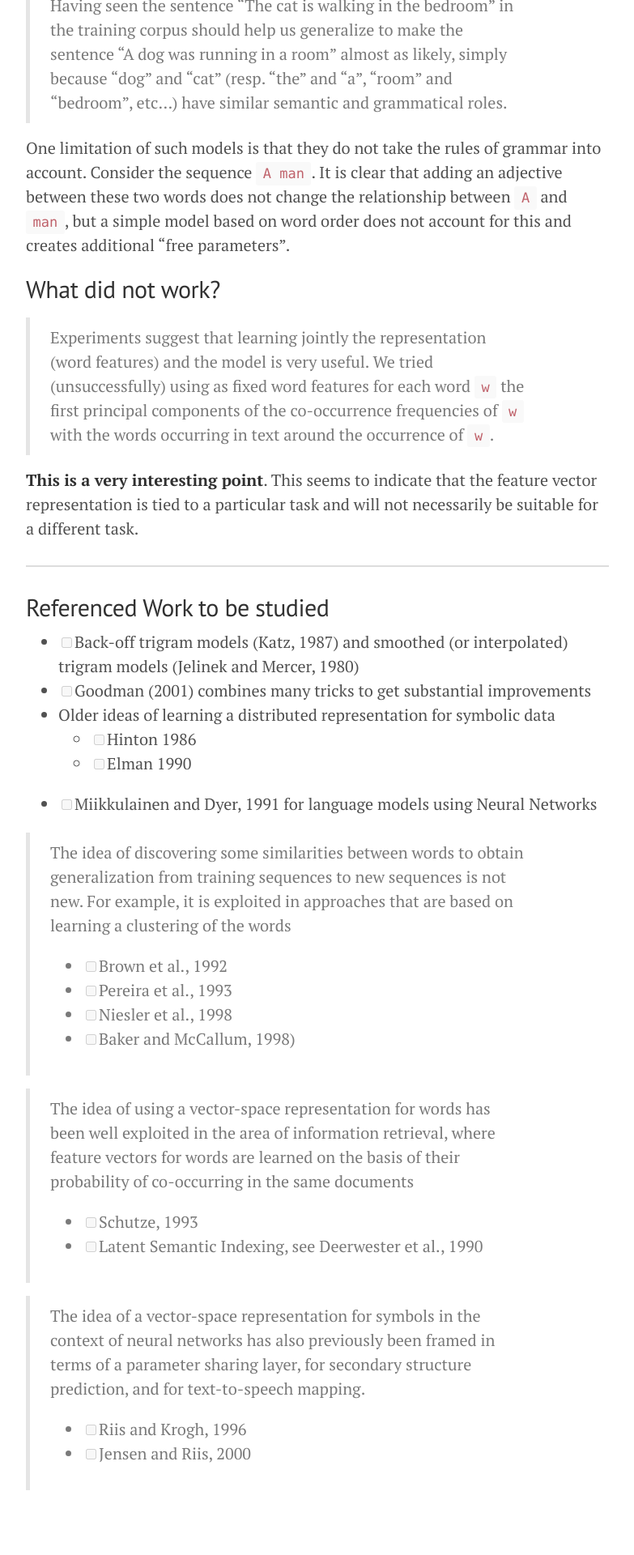
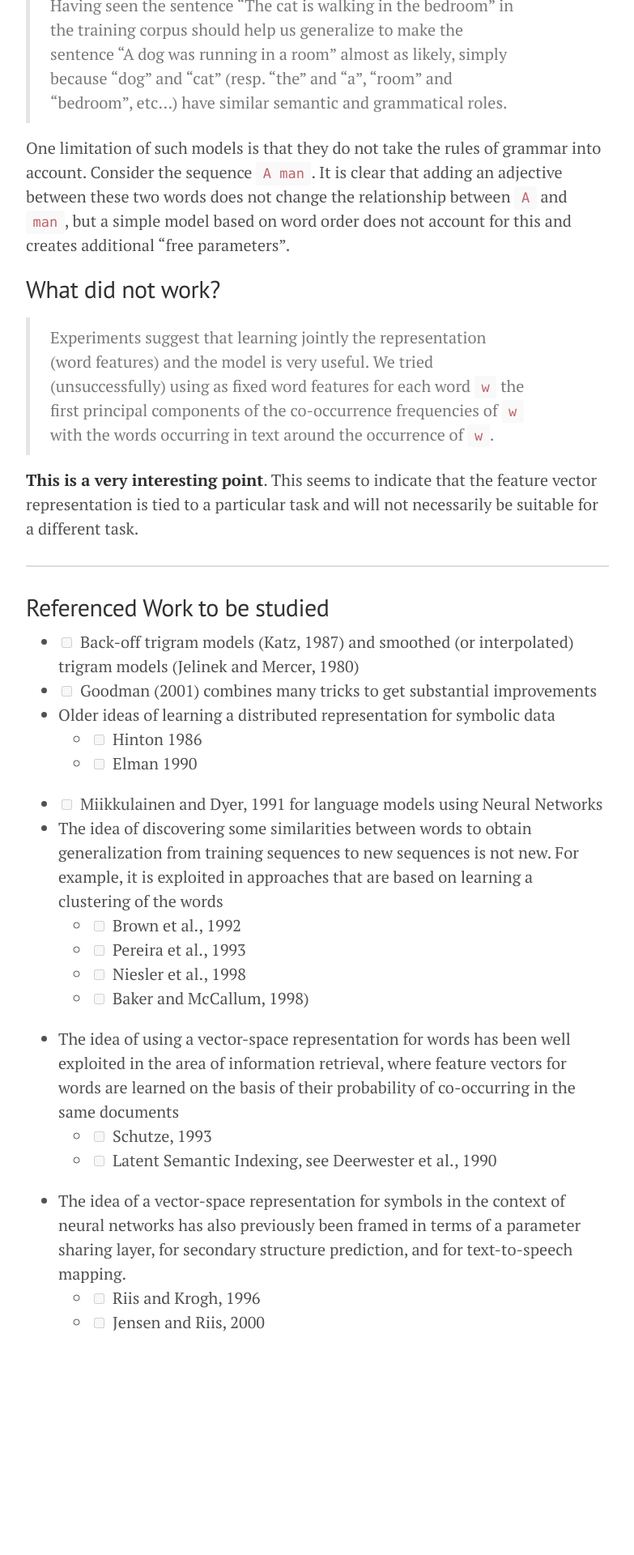
Before and after one commit to koustubhmoharir/ai, a Jekyll site: the page built from _posts/2021-09-20-neural-probabilistic-language-model.md, in a window 1280 px wide. Shown: the part 2559-4479 px from the top of the page at 81% size, without its empty margins (248-1031 px from the left). Built offline with Jekyll 4.4.1, drawn with Linux system fonts in a browser that asks for light colours; formulas are drawn with MathJax 3; comment, search, counter and statistics services are not loaded; after the commit the page ends 4287 px from its top, so only the background shows below that.

Commit message:
Fixes to the site

```diff
--- a/_includes/mathjax_support.html
+++ b/_includes/mathjax_support.html
@@ -18,5 +18,5 @@ MathJax.Hub.Register.MessageHook("TeX Jax - parse error",function (message) {
 	  alert("Math Processing Error: "+message[1]);
 	});
 </script>
-<script type="text/javascript" async src="https://cdn.mathjax.org/mathjax/latest/MathJax.js?config=TeX-MML-AM_CHTML">
+<script type="text/javascript" async src="https://cdnjs.cloudflare.com/ajax/libs/mathjax/2.7.7/MathJax.js?config=TeX-MML-AM_CHTML">
 </script>
--- /dev/null
+++ b/_includes/utterances.html
@@ -0,0 +1,3 @@
+<script src="https://utteranc.es/client.js" repo="koustubhmoharir/ai" issue-term="pathname" label="Comment"
+    theme="github-light" crossorigin="anonymous" async>
+</script>
--- a/_layouts/page.html
+++ b/_layouts/page.html
@@ -5,4 +5,5 @@ layout: default
 <div class="page">
   <h1 class="page-title">{{ page.title }}</h1>
   {{ content }}
+  {% include utterances.html %}
 </div>
--- a/_layouts/post.html
+++ b/_layouts/post.html
@@ -26,3 +26,5 @@ layout: default
   </ul>
 </div>
 {% endif %}
+
+{% include utterances.html %}
--- a/_posts/2021-09-20-neural-probabilistic-language-model.md
+++ b/_posts/2021-09-20-neural-probabilistic-language-model.md
@@ -69,17 +69,14 @@ One limitation of such models is that they do not take the rules of grammar into
   - [ ] Hinton 1986
   - [ ] Elman 1990
 - [ ] Miikkulainen and Dyer, 1991 for language models using Neural Networks
-
-> The idea of discovering some similarities between words to obtain generalization from training sequences to new sequences is not new. For example, it is exploited in approaches that are based on learning a clustering of the words
-- [ ] Brown et al., 1992
-- [ ] Pereira et al., 1993
-- [ ] Niesler et al., 1998
-- [ ] Baker and McCallum, 1998)
-
-> The idea of using a vector-space representation for words has been well exploited in the area of information retrieval, where feature vectors for words are learned on the basis of their probability of co-occurring in the same documents
-- [ ] Schutze, 1993
-- [ ] Latent Semantic Indexing, see Deerwester et al., 1990
-
-> The idea of a vector-space representation for symbols in the context of neural networks has also previously been framed in terms of a parameter sharing layer, for secondary structure prediction, and for text-to-speech mapping.
-- [ ] Riis and Krogh, 1996
-- [ ] Jensen and Riis, 2000
+- The idea of discovering some similarities between words to obtain generalization from training sequences to new sequences is not new. For example, it is exploited in approaches that are based on learning a clustering of the words
+  - [ ] Brown et al., 1992
+  - [ ] Pereira et al., 1993
+  - [ ] Niesler et al., 1998
+  - [ ] Baker and McCallum, 1998)
+- The idea of using a vector-space representation for words has been well exploited in the area of information retrieval, where feature vectors for words are learned on the basis of their probability of co-occurring in the same documents
+  - [ ] Schutze, 1993
+  - [ ] Latent Semantic Indexing, see Deerwester et al., 1990
+- The idea of a vector-space representation for symbols in the context of neural networks has also previously been framed in terms of a parameter sharing layer, for secondary structure prediction, and for text-to-speech mapping.
+  - [ ] Riis and Krogh, 1996
+  - [ ] Jensen and Riis, 2000
--- a/public/css/poole.css
+++ b/public/css/poole.css
@@ -428,3 +428,7 @@ a.pagination-item:hover {
     border-bottom-right-radius: 4px;
   }
 }
+
+.task-list-item-checkbox {
+  margin-right: 0.5rem;
+}
```
